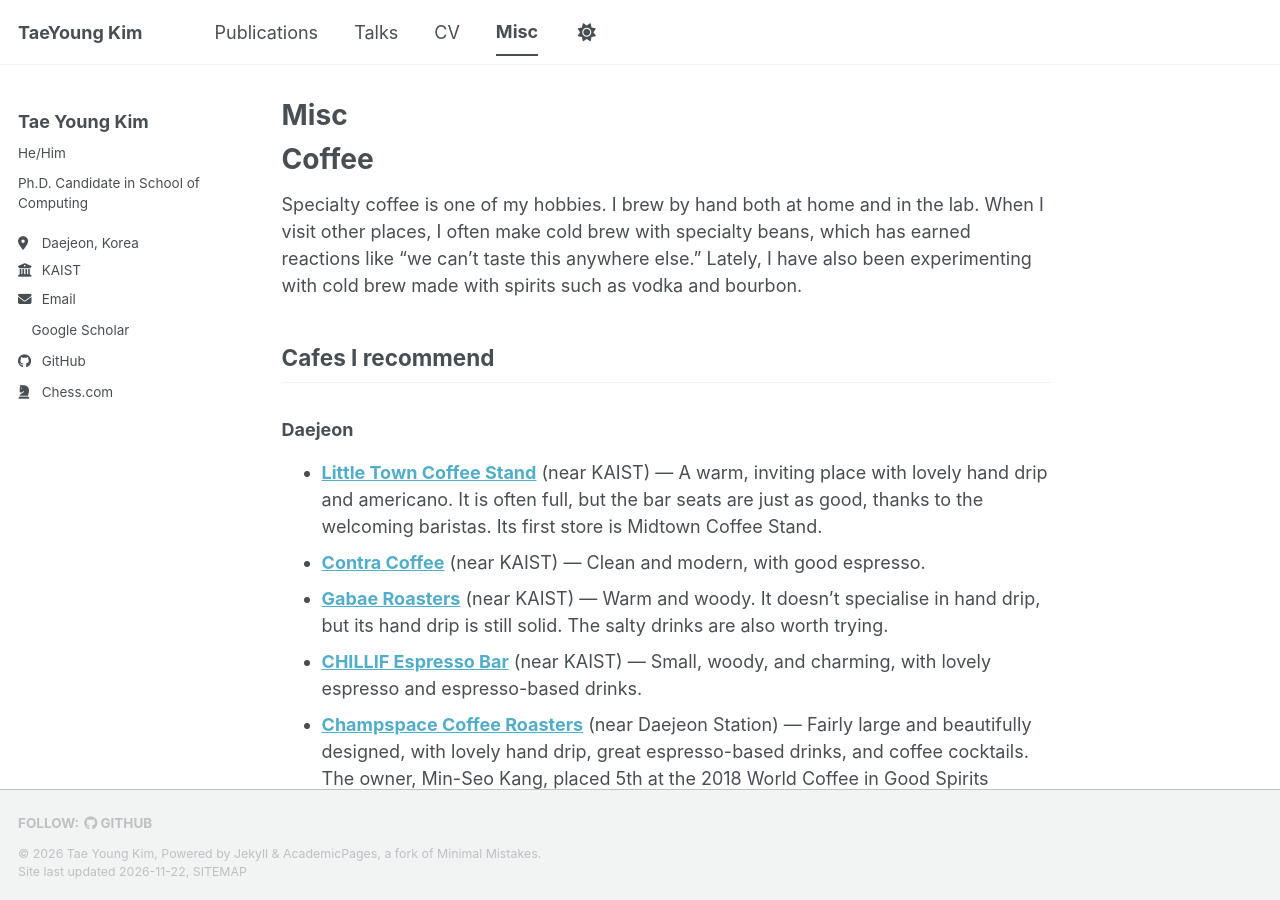
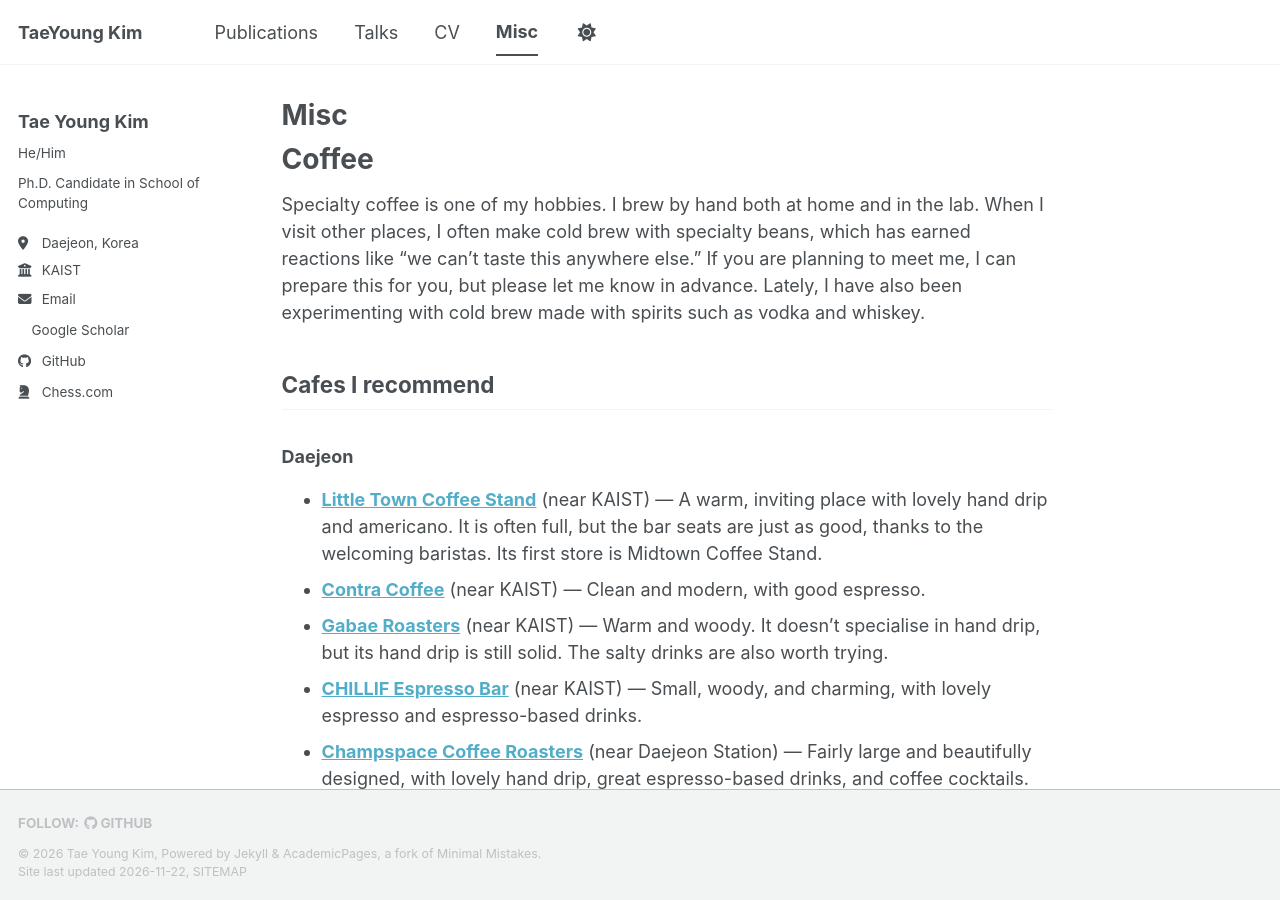
Before and after one commit to mekty2012/mekty2012.github.io, a Jekyll site: the page built from _pages/misc.md, in a window 1280 px wide and 900 px high. Built offline with Jekyll 4.4.1, drawn with Linux system fonts in a browser that asks for light colours; a style sheet for code colours, icons or effects is not loaded; some of the changed text lies outside the part shown.

Commit message:
Add tumbler and update coffee intro on Misc page
Co-Authored-By: Claude Opus 5.5 <noreply@anthropic.com>

```diff
--- a/_pages/misc.md
+++ b/_pages/misc.md
@@ -6,7 +6,9 @@ author_profile: true
 
 Coffee
 ======
-Specialty coffee is one of my hobbies. I brew by hand both at home and in the lab. When I visit other places, I often make cold brew with specialty beans, which has earned reactions like "we can't taste this anywhere else." Lately, I have also been experimenting with cold brew made with spirits such as vodka and bourbon.
+Specialty coffee is one of my hobbies. I brew by hand both at home and in the lab. When I visit other places, I often make cold brew with specialty beans, which has earned reactions like "we can't taste this anywhere else."
+If you are planning to meet me, I can prepare this for you, but please let me know in advance.
+Lately, I have also been experimenting with cold brew made with spirits such as vodka and whiskey.
 
 ## Cafes I recommend
 
```
Also changed, not shown: other parts of _pages/misc.md (+1 -0 lines).
